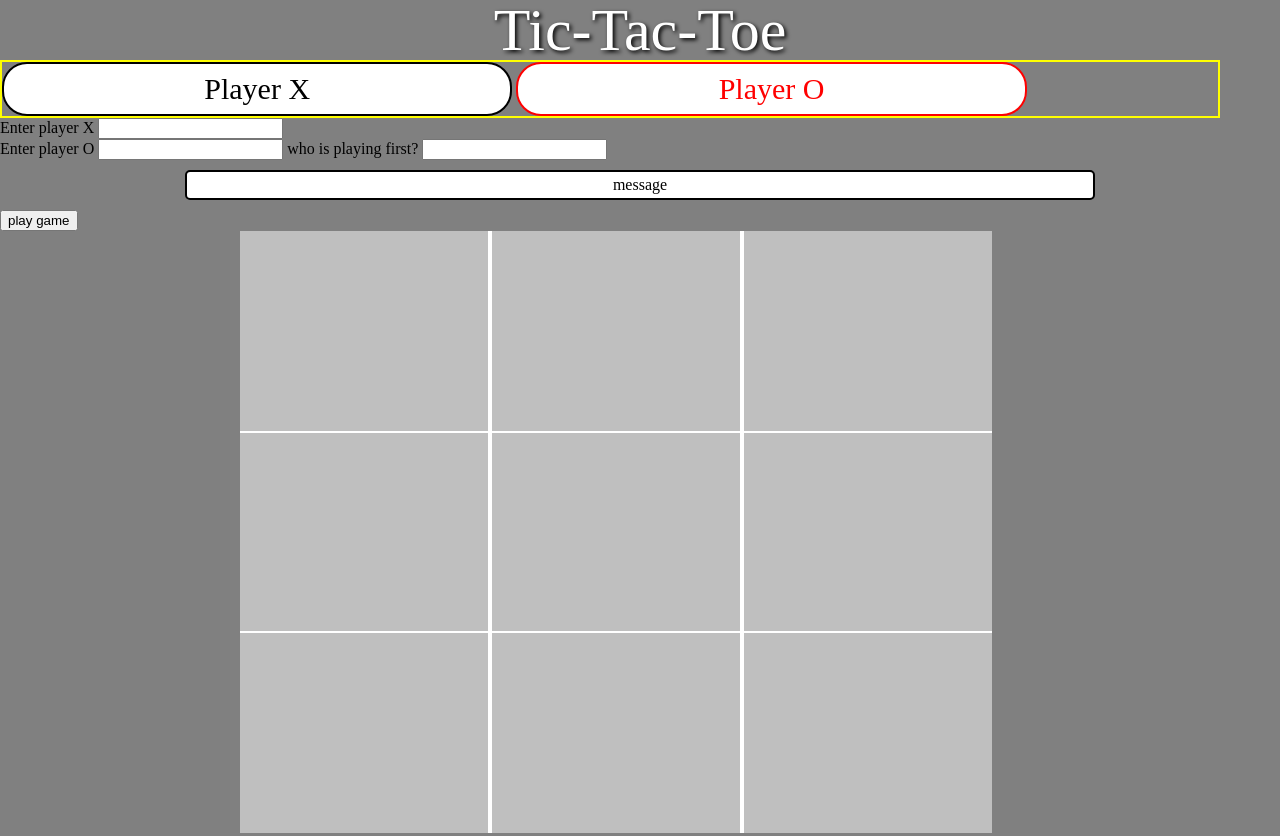
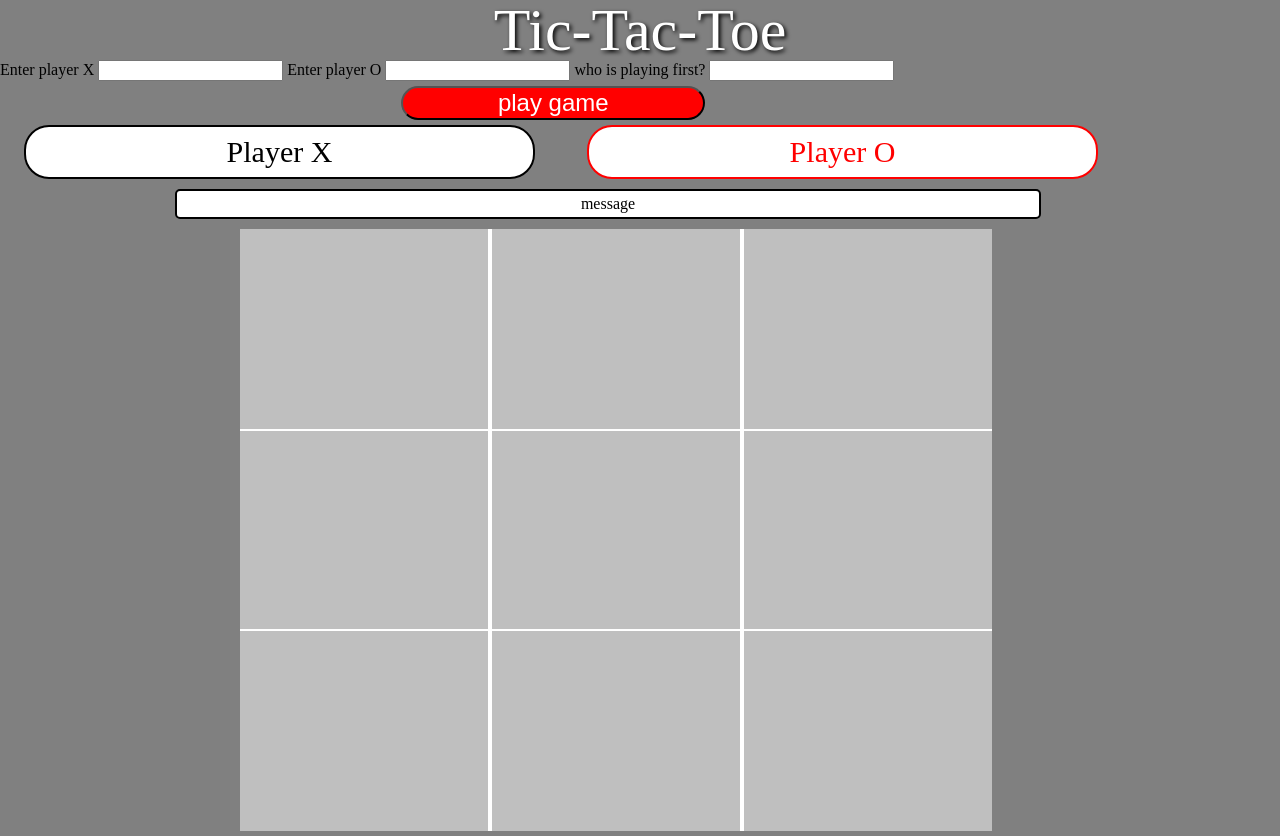
Before and after one commit to cardnoles/TicTacToe, a plain HTML site: page index.html in a window 1280 px wide. Drawn offline with Linux system fonts and the light colour scheme.

Commit message:
commit a lot now

```diff
--- a/index.html
+++ b/index.html
@@ -13,20 +13,23 @@
 <body>
 <header>
     <h1>Tic-Tac-Toe</h1>
-    <nav>
-      <h2 id="x">Player X</h2>
-      <h2 id="o">Player O</h2>
-    </nav>
     <aside>
       <label for="player X">Enter player X</label>
-      <input type ="text" id="playerX"><br>
+      <input type ="text" id="playerX">
       <label for="player O">Enter player O</label>
       <input type ="text" id="playerO">
       <label for="first player" >who is playing first?</label>
-      <input type ="text" id="playerOne">
+      <input type ="text" id="playerOne"><br>
+
+    </aside>
+    <nav>
+      <button type="button" id="game">play game</button><br>
+      <h2 id="x">Player X</h2>
+      <h2 id="o">Player O</h2>
       <h3 id="alerts">message</h3>
-    </aside>
-    <button type="button" id="game">play game</button>
+    </nav>
+
+
 </header>
 
 <section id="container">
--- a/style.css
+++ b/style.css
@@ -15,7 +15,6 @@ h1 {
 }
 
 nav {
-  border: 2px solid yellow;
   width: 95%;
 
 }
@@ -24,7 +23,7 @@ h2 {
   font-size: 30px;
   width: 40%;
   display: inline-block;
-  margin: 0px auto;
+  margin: 0px 2%;
   background-color: white;
   border-radius: 25px;
   padding: 10px;
@@ -42,6 +41,19 @@ h3 {
   border: 2px black solid;
   text-align: center;
   margin: 10px auto;
+}
+
+button {
+width: 25%;
+background-color: red;
+font-size: 24px;
+border-radius: 18px;
+color: white;
+position: block;
+margin: 5px 33%;
+
+
+
 }
 
 #x {
```
Also changed, not shown: tic-tac-toeTEST.js (+2 -10 lines).
